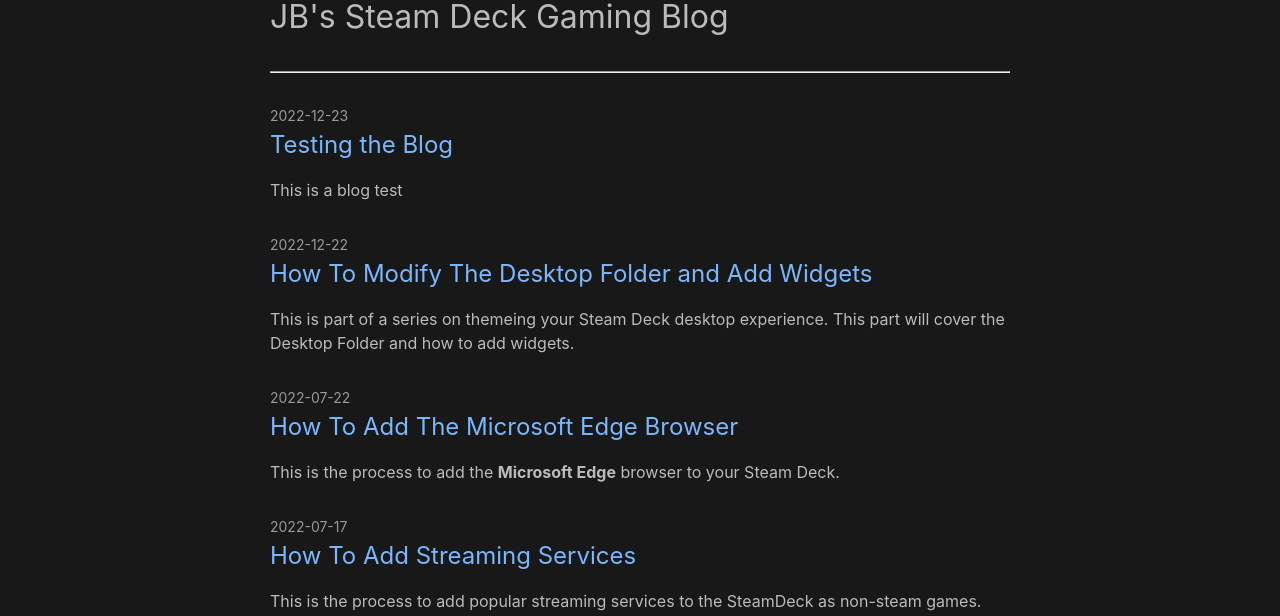
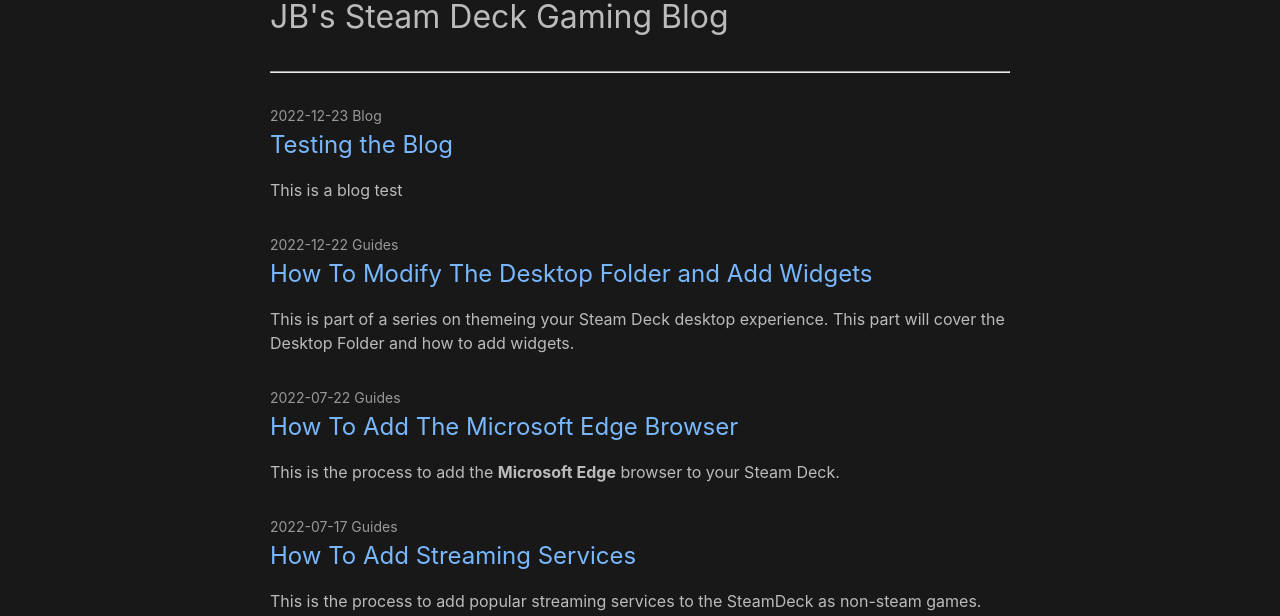
Before and after one commit to JohnnyBlocks/SteamDeck, a Jekyll site: the page built from index.md, in a window 1280 px wide. Shown: the part 901-1517 px from the top of the page. Built offline with Jekyll 4.4.1, drawn with Linux system fonts in a browser that asks for light colours.

Commit message:
Adding Categories to Blog List

```diff
--- a/_layouts/home.html
+++ b/_layouts/home.html
@@ -25,7 +25,7 @@ layout: default
       {%- assign date_format = site.minima.date_format | default: "%b %-d, %Y" -%}
       {%- for post in posts -%}
       <li>
-        <span class="post-meta">{{ post.date | date: date_format }}</span>
+        <span class="post-meta">{{ post.date | date: date_format }} {{ post.categories }}</span>
         <h3>
           <a class="post-link" href="{{ post.url | relative_url }}">
             {{ post.title | escape }}
```
